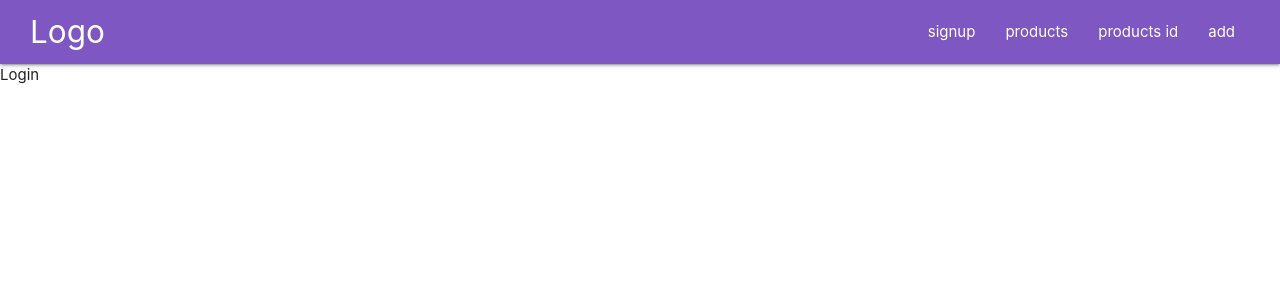
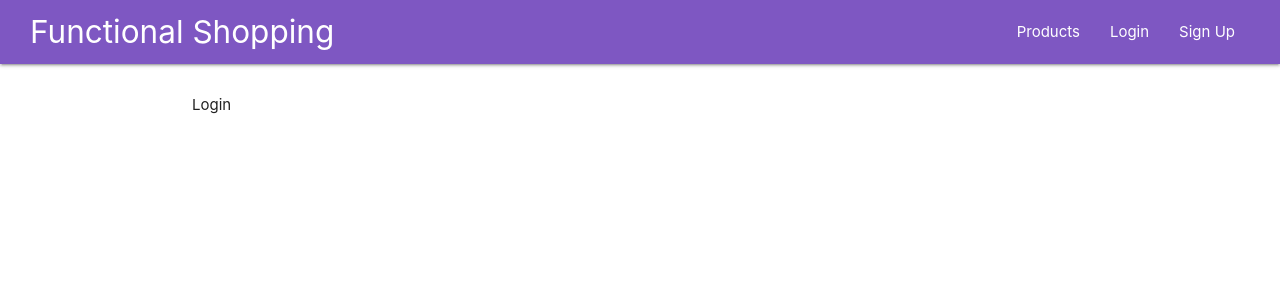
Before and after one commit to jeffersondesouza/functional-shopping, a React (Create React App) app: page / in a window 1280 px wide. Shown: the top 300 px of the page. Built offline with nearby package versions, Linux system fonts and the light colour scheme.

Commit message:
rou init

```diff
--- a/src/App.js
+++ b/src/App.js
@@ -15,15 +15,17 @@ function App() {
   return (
     <div className="App">
       <MainNavBar />
+      <div className="container App__container">
         <Switch>
           <Route exact path="/" component={Login} />
           <Route path="/signup" component={SignUp} />
-        <Route path="/products" component={Orders} />
+          <Route path="/products" component={Products} />
           <Route path="/add-products" component={AddProduct} />
           <Route path="/products/:id" component={ProductDetails} />
-        <Route path="/orders" component={Products} />
+          <Route path="/orders" component={Orders} />
           <Route path="*" component={Login} />
         </Switch>
+      </div>
     </div>
   );
 }
--- a/src/styles/index.scss
+++ b/src/styles/index.scss
@@ -6,3 +6,9 @@ body {
   -webkit-font-smoothing: antialiased;
   -moz-osx-font-smoothing: grayscale;
 }
+
+.App {
+  &__container {
+    padding-top: 2rem;
+  }
+}
--- a/src/view/components/MainNavBar/index.js
+++ b/src/view/components/MainNavBar/index.js
@@ -3,27 +3,40 @@ import { Link } from "react-router-dom";
 
 import "./styles.scss";
 
-const MainNavBar = () => {
+const MainNavBar = ({ isLoggedIn }) => {
   return (
     <header>
-      <nav className="offset-s1">
+      <nav>
         <div className="nav-wrapper deep-purple lighten-1 MainNavBar">
-          <Link to="/" className="brand-logo">
-            Logo
+          <Link to="/products" className="brand-logo">
+            Functional Shopping
           </Link>
-          <ul  className="right hide-on-med-and-down">
+          <ul className="right hide-on-med-and-down">
             <li>
-              <Link to="/signup">signup</Link>
+              <Link to="/products">Products</Link>
+            </li>
+            {isLoggedIn ? (
+              <>
+                <li>
+                  <Link to="/add">Create Product</Link>
                 </li>
                 <li>
-              <Link to="/products">products</Link>
+                  <Link to="/orders">My Orders</Link>
                 </li>
                 <li>
-              <Link to="/products/1">products id</Link>
+                  <Link to="/login">Logout</Link>
+                </li>
+              </>
+            ) : (
+              <>
+                <li>
+                  <Link to="/login">Login</Link>
                 </li>
                 <li>
-              <Link to="/add">add</Link>
+                  <Link to="/signup">Sign Up</Link>
                 </li>
+              </>
+            )}
           </ul>
         </div>
       </nav>
```
Lines whose indentation alone changed are shown as unchanged.
